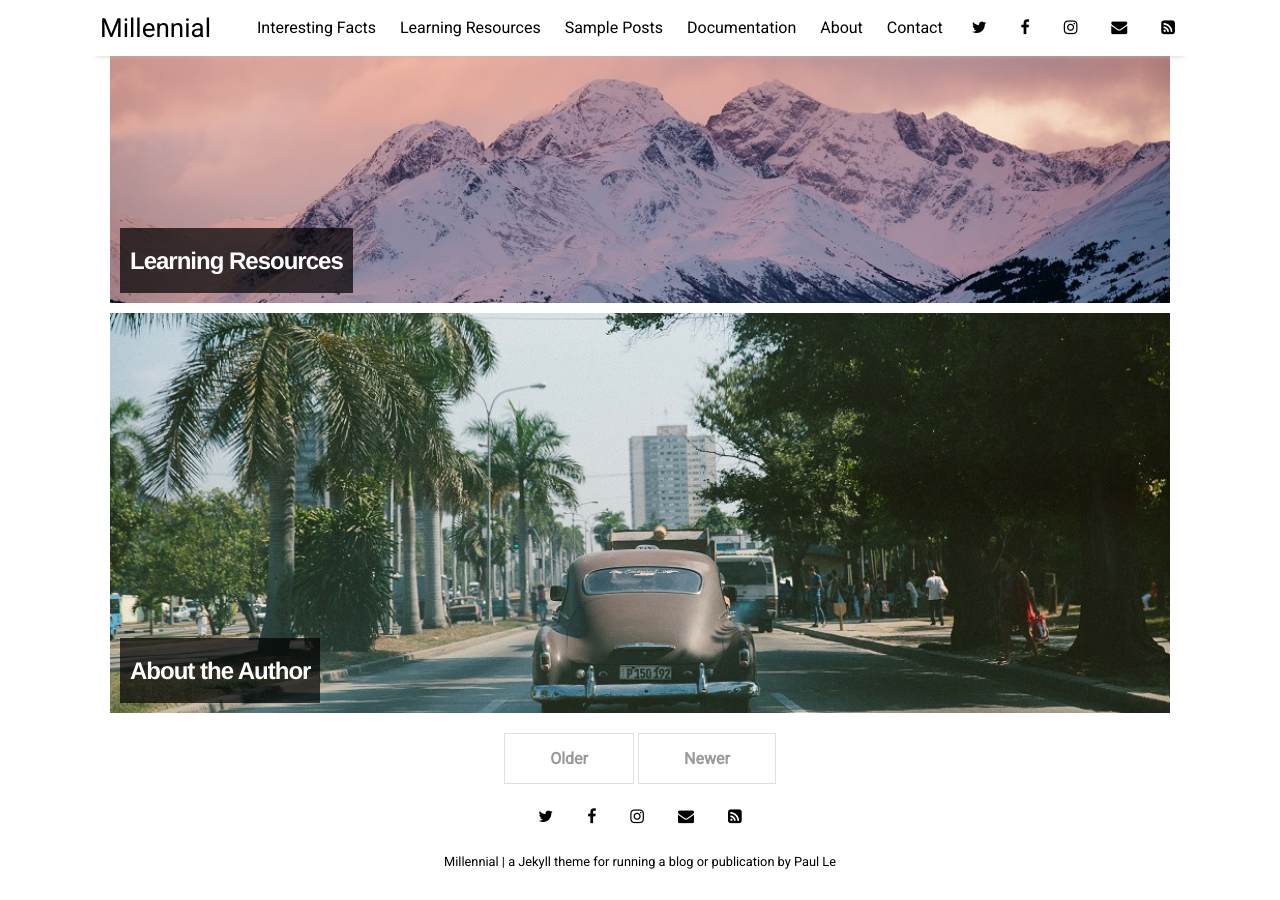
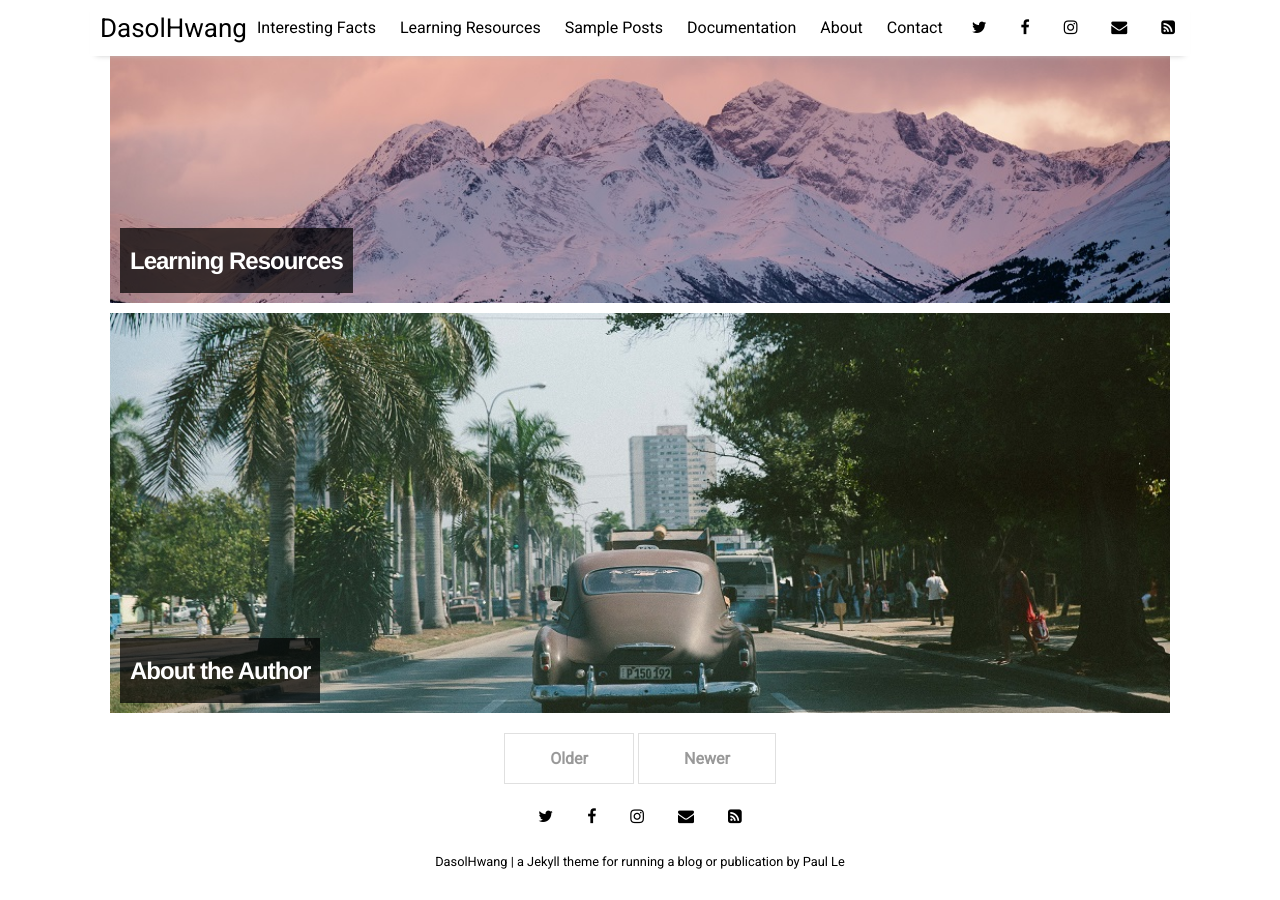
Before and after one commit to dasol-hwang/dasol-hwang.github.io, a Jekyll site: the page built from index.html, in a window 1280 px wide and 900 px high, scrolled down 1398 px. Built offline with Jekyll 4.4.1, drawn with Linux system fonts in a browser that asks for light colours; nearby versions of some CDN libraries; the list of posts is cut into pages by our own code.

Commit message:
Update _config.yml

```diff
--- a/_config.yml
+++ b/_config.yml
@@ -14,7 +14,7 @@ sass:
   style: :nested
 
 # Customise atom feed settings (this is where Jekyll-Feed gets configuration information)
-title:		           "Millennial"
+title:		           "DasolHwang"
 description:	       "a Jekyll theme for running a blog or publication"
 author:              "Paul Le"
 
```
